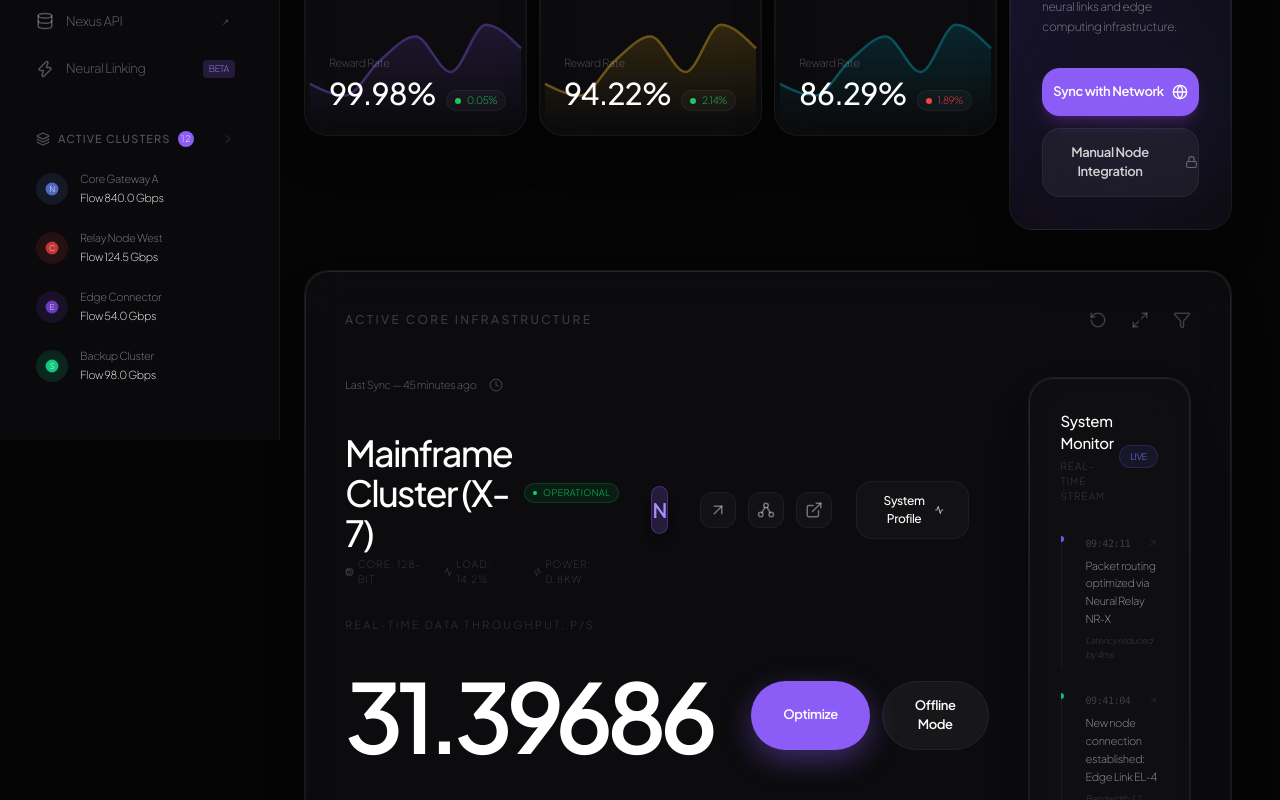
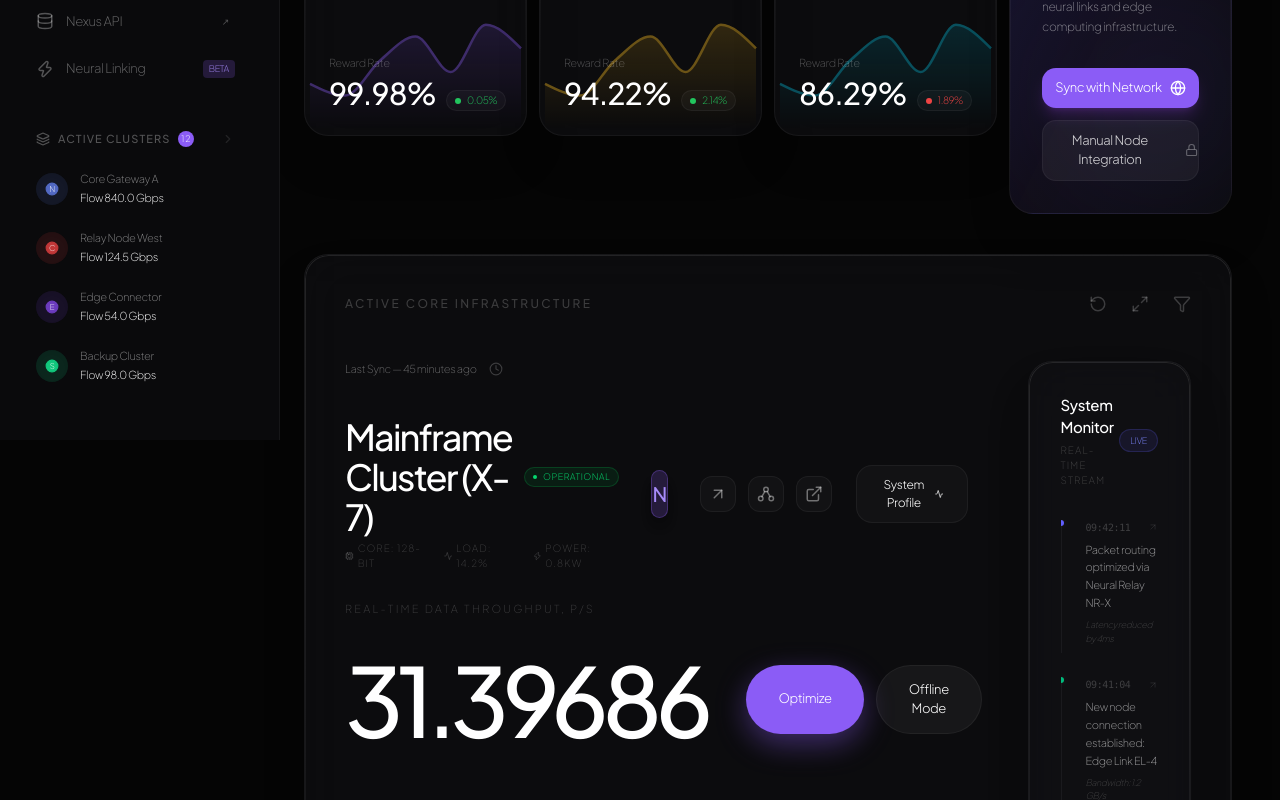
Before and after one commit to sebastianvasquezechavarria1234/nexus, a Next.js app: page / in a window 1280 px wide. Shown: the part 360-1160 px from the top of the page. Built offline with nearby package versions, Linux system fonts and the light colour scheme.

Commit message:
style: refine typography weights and button dimensions for a lighter premium look

```diff
--- a/src/app/page.tsx
+++ b/src/app/page.tsx
@@ -73,18 +73,18 @@ export default function Dashboard() {
              </div>
 
              <div className="z-10 py-8">
-               <h3 className="text-2xl font-semibold mb-3 tracking-tight">Unified Network Intelligence</h3>
+               <h3 className="text-2xl font-medium mb-3 tracking-tight">Unified Network Intelligence</h3>
                <p className="text-[12px] text-white/50 leading-relaxed max-w-[220px]">
                  Automate your digital presence with high-speed neural links and edge computing infrastructure.
                </p>
              </div>
 
              <div className="space-y-3 z-10">
-               <button className="w-full bg-[#8b5cf6] hover:bg-[#7c3aed] text-white py-3.5 rounded-[18px] text-[13px] font-semibold transition-all flex items-center justify-center gap-2 shadow-lg shadow-purple-500/20 active:scale-[0.98]">
+               <button className="w-full bg-[#8b5cf6] hover:bg-[#7c3aed] text-white py-2.5 rounded-[14px] text-[13px] font-light transition-all flex items-center justify-center gap-2 shadow-lg shadow-purple-500/20 active:scale-[0.98]">
                  Sync with Network
                  <Globe size={16} />
                </button>
-               <button className="w-full bg-white/[0.05] border border-white/[0.05] hover:bg-white/[0.08] text-white/80 py-3.5 rounded-[18px] text-[13px] font-semibold transition-all flex items-center justify-center gap-2 active:scale-[0.98]">
+               <button className="w-full bg-white/[0.05] border border-white/[0.05] hover:bg-white/[0.08] text-white/80 py-2.5 rounded-[14px] text-[13px] font-light transition-all flex items-center justify-center gap-2 active:scale-[0.98]">
                  Manual Node Integration
                  <Lock size={14} className="opacity-40" />
                </button>
@@ -128,24 +128,24 @@ export default function Dashboard() {
                     <span className="flex items-center gap-1"><Zap size={10} /> Power: 0.8kW</span>
                   </div>
                 </div>
-                <div className="w-12 h-12 rounded-2xl bg-[#8b5cf6]/20 border border-[#8b5cf6]/30 flex items-center justify-center text-[#a78bfa] font-semibold text-xl shadow-lg ml-2">N</div>
+                 <div className="w-12 h-12 rounded-2xl bg-[#8b5cf6]/20 border border-[#8b5cf6]/30 flex items-center justify-center text-[#a78bfa] font-medium text-xl shadow-lg ml-2">N</div>
                 <div className="flex items-center gap-3 ml-2">
                   <div className="p-2 bg-white/[0.03] border border-white/[0.05] rounded-xl text-white/40 hover:text-white transition-colors cursor-pointer"><ArrowUpRight size={18} /></div>
                   <div className="p-2 bg-white/[0.03] border border-white/[0.05] rounded-xl text-white/40 hover:text-white transition-colors cursor-pointer"><Share2 size={18} className="rotate-90" /></div>
                   <div className="p-2 bg-white/[0.03] border border-white/[0.05] rounded-xl text-white/40 hover:text-white transition-colors cursor-pointer"><ExternalLink size={18} /></div>
                 </div>
-                <button className="ml-auto bg-white/[0.03] border border-white/[0.05] px-6 py-2.5 rounded-[16px] text-[12px] font-medium hover:bg-white/[0.08] transition-all flex items-center gap-2">
-                  System Profile <Activity size={14} />
-                </button>
+                 <button className="ml-auto bg-white/[0.03] border border-white/[0.05] px-6 py-2.5 rounded-[16px] text-[12px] font-light hover:bg-white/[0.08] transition-all flex items-center justify-center gap-2">
+                   System Profile <Activity size={14} />
+                 </button>
               </div>
 
               <div className="relative py-4">
                 <p className="text-[11px] text-white/20 font-medium uppercase tracking-[0.2em] absolute top-[-10px] left-0">Real-time Data Throughput, P/S</p>
                 <div className="flex items-center gap-10 mt-6">
-                  <h1 className="text-[96px] font-semibold tracking-[-0.07em] leading-none">31.39686</h1>
+                  <h1 className="text-[96px] font-medium tracking-[-0.07em] leading-none">31.39686</h1>
                   <div className="flex gap-3">
-                    <button className="bg-[#8b5cf6] hover:bg-[#7c3aed] px-8 py-3.5 rounded-full text-[13px] font-semibold transition-all shadow-[0_10px_30px_rgba(139,92,246,0.4)] active:scale-[0.98]">Optimize</button>
-                    <button className="bg-white/[0.05] hover:bg-white/[0.08] border border-white/[0.05] px-8 py-3.5 rounded-full text-[13px] font-semibold transition-all active:scale-[0.98]">Offline Mode</button>
+                    <button className="bg-[#8b5cf6] hover:bg-[#7c3aed] px-8 py-3.5 rounded-full text-[13px] font-light transition-all shadow-[0_10px_30px_rgba(139,92,246,0.4)] active:scale-[0.98]">Optimize</button>
+                    <button className="bg-white/[0.05] hover:bg-white/[0.08] border border-white/[0.05] px-8 py-3.5 rounded-full text-[13px] font-light transition-all active:scale-[0.98]">Offline Mode</button>
                   </div>
                 </div>
               </div>
--- a/src/components/dashboard/AssetCard.tsx
+++ b/src/components/dashboard/AssetCard.tsx
@@ -25,7 +25,7 @@ export default function AssetCard({ name, symbol, rewardRate, change, isUp, char
              </div>
           </div>
           <div>
-            <p className="text-[10px] text-white/30 uppercase font-semibold tracking-widest mb-0.5">Proof of Stake</p>
+            <p className="text-[10px] text-white/30 uppercase font-medium tracking-widest mb-0.5">Proof of Stake</p>
             <h4 className="text-[14px] font-medium text-white/90">{name} ({symbol})</h4>
           </div>
         </div>
```
